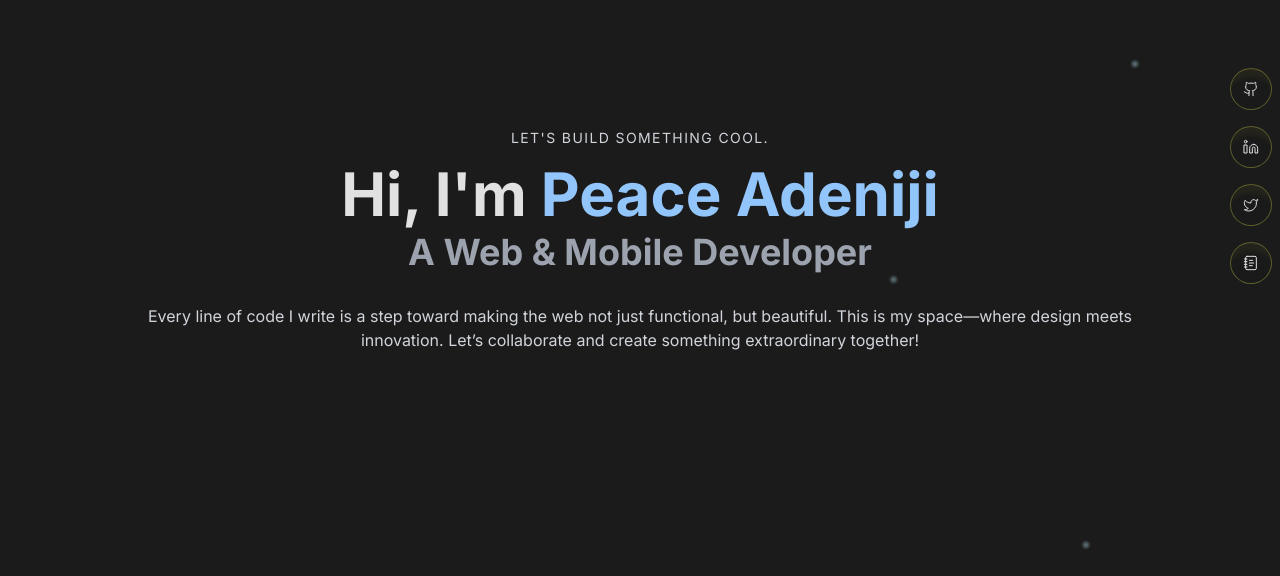
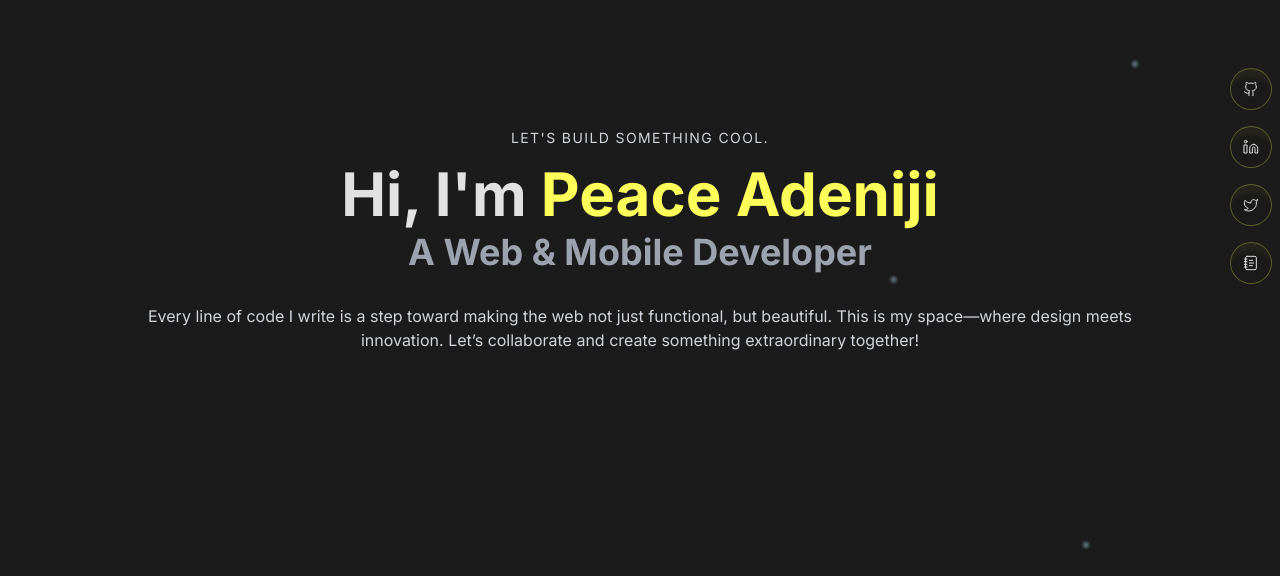
Before and after one commit to Ayomidemi/peaseadeniji, a Next.js app: page / in a window 1280 px wide. Shown: the part 224-800 px from the top of the page. Built offline with nearby package versions, Linux system fonts and the light colour scheme; no server answers.

Commit message:
change text color

```diff
--- a/src/app/(sub pages)/about/page.tsx
+++ b/src/app/(sub pages)/about/page.tsx
@@ -39,7 +39,7 @@
           </p>
 
           <h1 className="font-bold text-2xl xs:text-4xl sm:text-5xl lg:text-6xl ">
-            Hi, I&#39;m <span className="text-blue-300"> Peace Adeniji</span>
+            Hi, I&#39;m <span className="text-accent"> Peace Adeniji</span>
           </h1>
           <h1 className="font-bold text-base xs:text-2xl sm:text-3xl lg:text-4xl mt-2 text-gray-400">
             A Web & Mobile Developer
```
